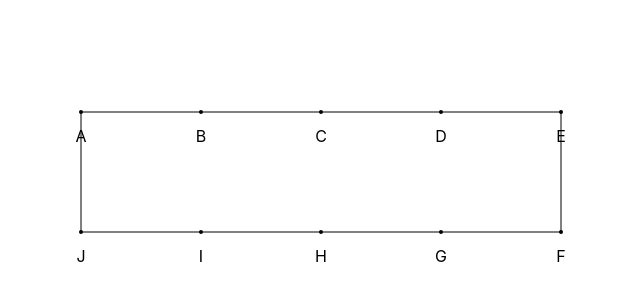
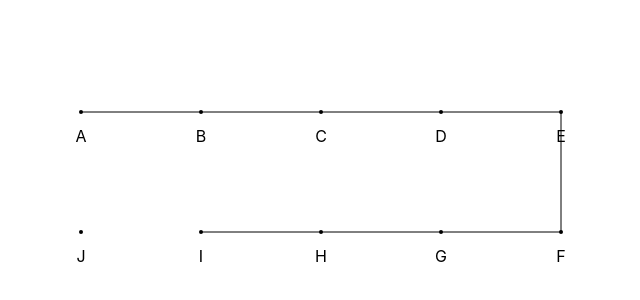
Before and after one commit to jjanmo/synapse, a Next.js app: page /web-apis/1 in a window 1280 px wide. Shown: the part 188-488 px from the top of the page, without its empty margins (334-974 px from the left). Built offline with nearby package versions, Linux system fonts and the light colour scheme.

Commit message:
feat: setinterval을 통한 선긋기 로직 추가

```diff
--- a/src/components/timer/Example.tsx
+++ b/src/components/timer/Example.tsx
@@ -1,5 +1,6 @@
 import styles from '@/styles/timer.module.css';
 import type { Dot } from '@/types/timer';
+import { useCallback, useEffect, useRef } from 'react';
 
 const DOTS_TEXT = 'ABCDEJIHGF';
 const LINE_ORDER = 'ABCDEFGHIJ';
@@ -47,6 +48,35 @@ const generateLines = (dots: Dot[]) => {
 const Example = () => {
   const dots = generateDotPositions();
   const lines = generateLines(dots);
+  const lineRefs = useRef<SVGLineElement[]>([]);
+  const intervalIds = useRef<NodeJS.Timeout[]>([]);
+
+  const setLineRef = useCallback((index: number) => {
+    return (el: SVGLineElement) => {
+      if (el) {
+        lineRefs.current[index] = el;
+      }
+    };
+  }, []);
+
+  useEffect(() => {
+    const allRefsReady = lineRefs.current.length === lines.length && lineRefs.current.every(Boolean);
+    if (!allRefsReady) return;
+
+    lineRefs.current.forEach((line, index) => {
+      if (line) {
+        const intervalId = setTimeout(() => {
+          line.style.stroke = 'black';
+        }, 1000 * index);
+        intervalIds.current.push(intervalId);
+      }
+    });
+
+    return () => {
+      intervalIds.current.forEach((intervalId) => clearTimeout(intervalId));
+      intervalIds.current = [];
+    };
+  }, [lines.length]);
 
   return (
     <div className={styles.container}>
@@ -64,7 +94,18 @@ const Example = () => {
         })}
         {lines.map((line, index) => {
           const { startX, startY, endX, endY } = line;
-          return <line key={index} x1={startX} y1={startY} x2={endX} y2={endY} stroke="black" strokeWidth="1" />;
+          return (
+            <line
+              ref={setLineRef(index)}
+              key={index}
+              x1={startX}
+              y1={startY}
+              x2={endX}
+              y2={endY}
+              stroke="transparent"
+              strokeWidth="1"
+            />
+          );
         })}
       </svg>
     </div>
```
